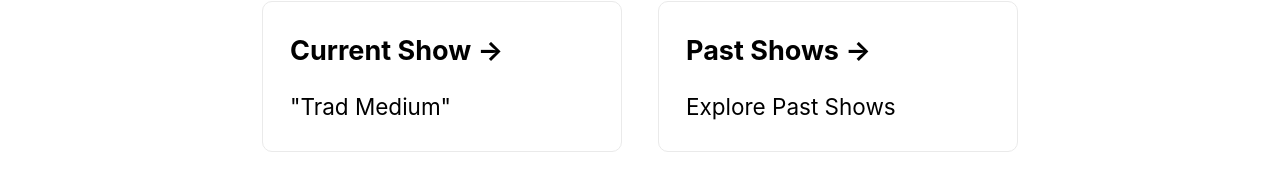
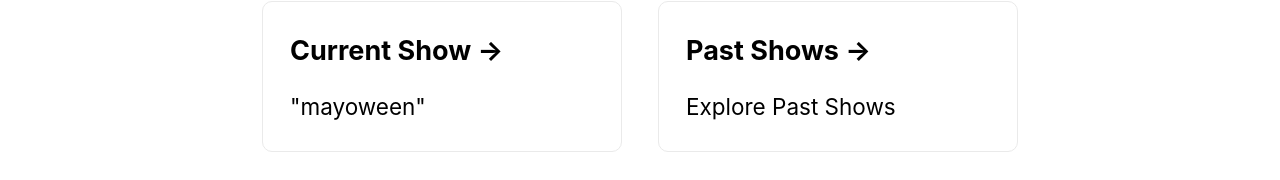
Before and after one commit to adamaslan/zxy3, a Next.js app: page / in a window 1280 px wide. Shown: the part 566-746 px from the top of the page. Built offline with nearby package versions, Linux system fonts and the light colour scheme; no server answers.

Commit message:
ui-mainpage

```diff
--- a/pages/index.js
+++ b/pages/index.js
@@ -54,7 +54,7 @@ export default function Home() {
 
           <a href="/posts/currentshow" className="card">
             <h3>Current Show &rarr;</h3>
-            <p>"Trad Medium"</p>
+            <p>"mayoween"</p>
           </a>
 
           <a href="/posts/pastshows" className="card">
--- a/pages/posts/currentshow.js
+++ b/pages/posts/currentshow.js
@@ -53,7 +53,8 @@ export default function CurrentShows() {
             </ul>
 
             <p>Featuring: Kewpie Mayo</p>
-
+<br />
+<br />
             <h2>
               Find more on our Instagram{" "}
               <a href="https://www.instagram.com/zxygallery/" target="_blank" rel="noopener noreferrer">
```
